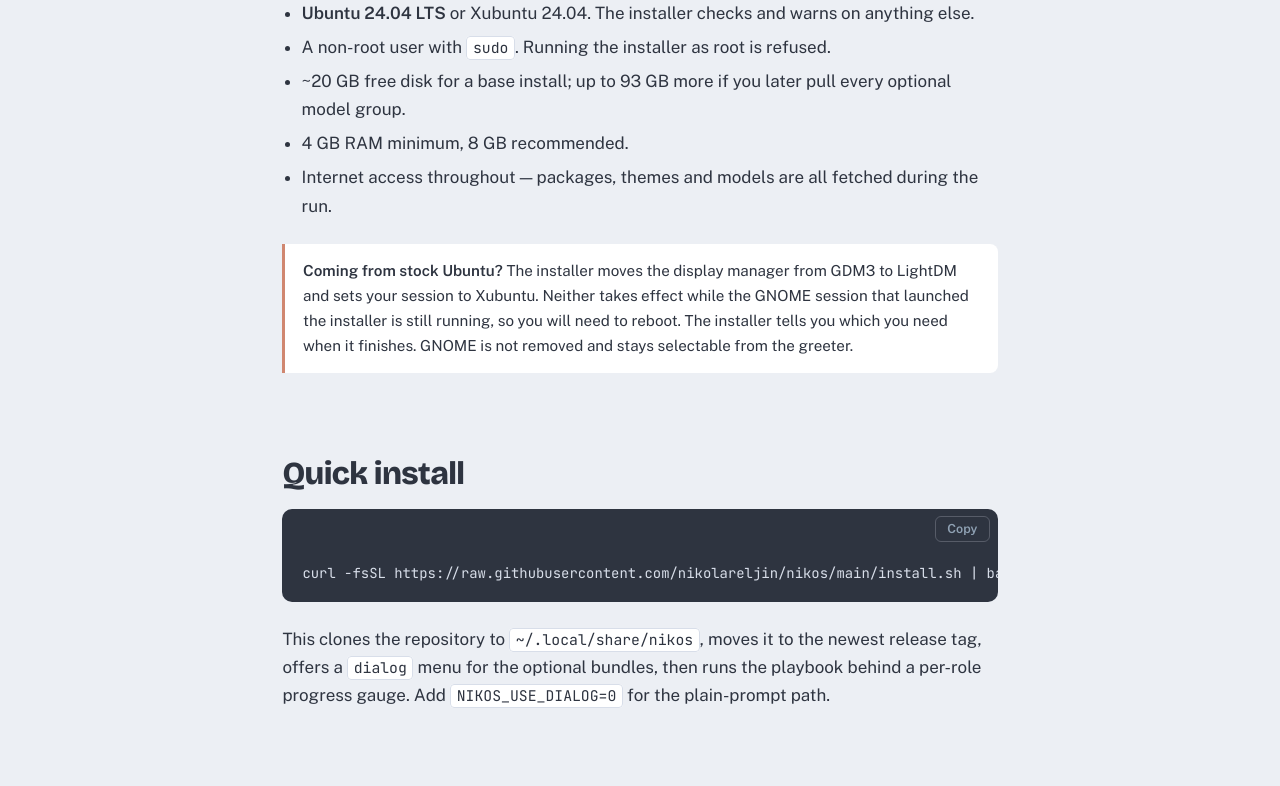
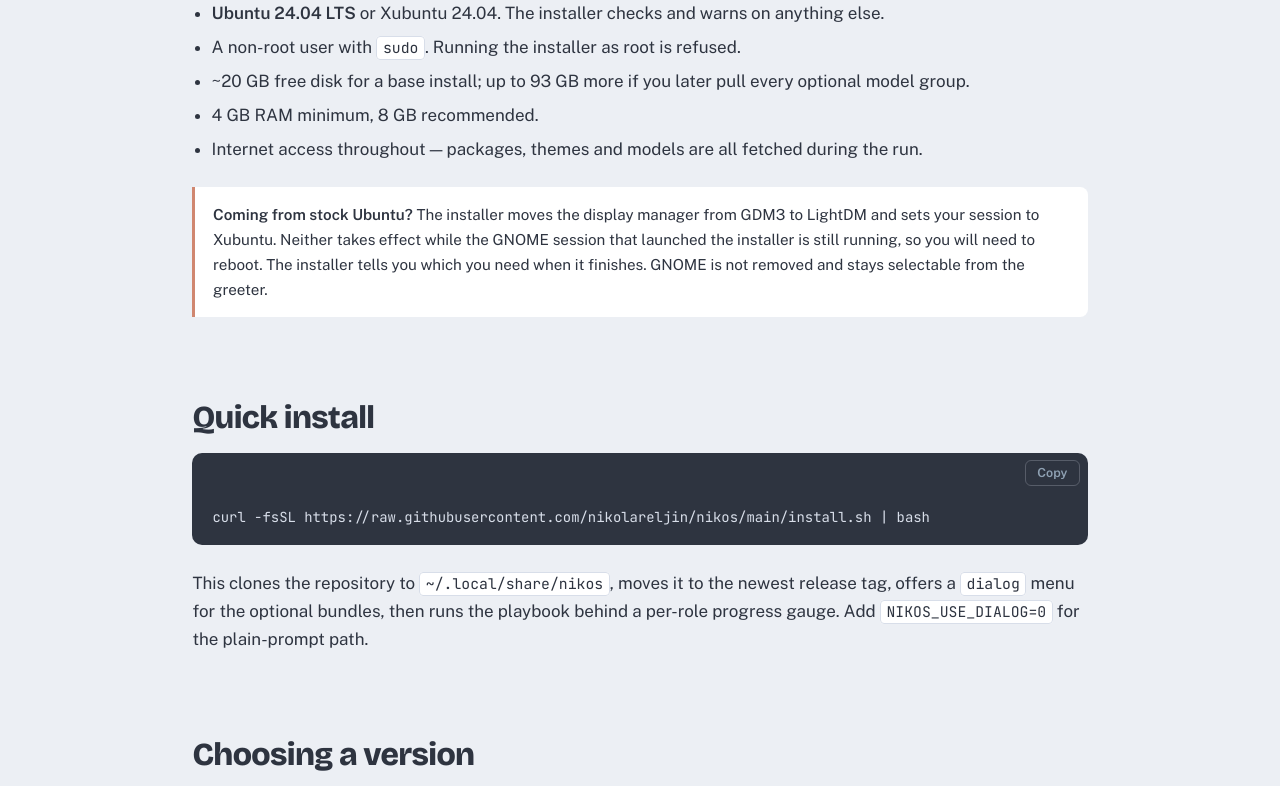
Before and after one commit to nikolareljin/nikos, a plain HTML site: page site/install.html in a window 1280 px wide. Shown: the part 434-1220 px from the top of the page. Drawn offline with nearby package versions, Linux system fonts and the light colour scheme.

Commit message:
fix: give the install page the same width as every other page
install.html was the only page using `wrap narrow` (760px); the other
three use `wrap` (940px). It was set for prose line length, but the
content jumps width as you move between pages, which reads as a bug
rather than as a choice - and the two tables on that page were cramped
into the narrower column for no benefit.

All four now measure 940px in the browser. `.narrow` had no remaining
users, so it goes too rather than sitting in the stylesheet as dead
weight.

```diff
--- a/site/install.html
+++ b/site/install.html
@@ -28,7 +28,7 @@
 </header>
 
 <main id="main">
-<div class="wrap narrow">
+<div class="wrap">
 
   <p class="tagline">Installation</p>
   <h1>Installing NikOS</h1>
--- a/site/style.css
+++ b/site/style.css
@@ -141,7 +141,6 @@
 /* ── Layout ───────────────────────────────────────────────────────────── */
 
 .wrap { max-width: 940px; margin: 0 auto; padding: 0 1.4rem; }
-.narrow { max-width: 760px; }
 
 header.site {
   border-bottom: 1px solid var(--rule);
```
